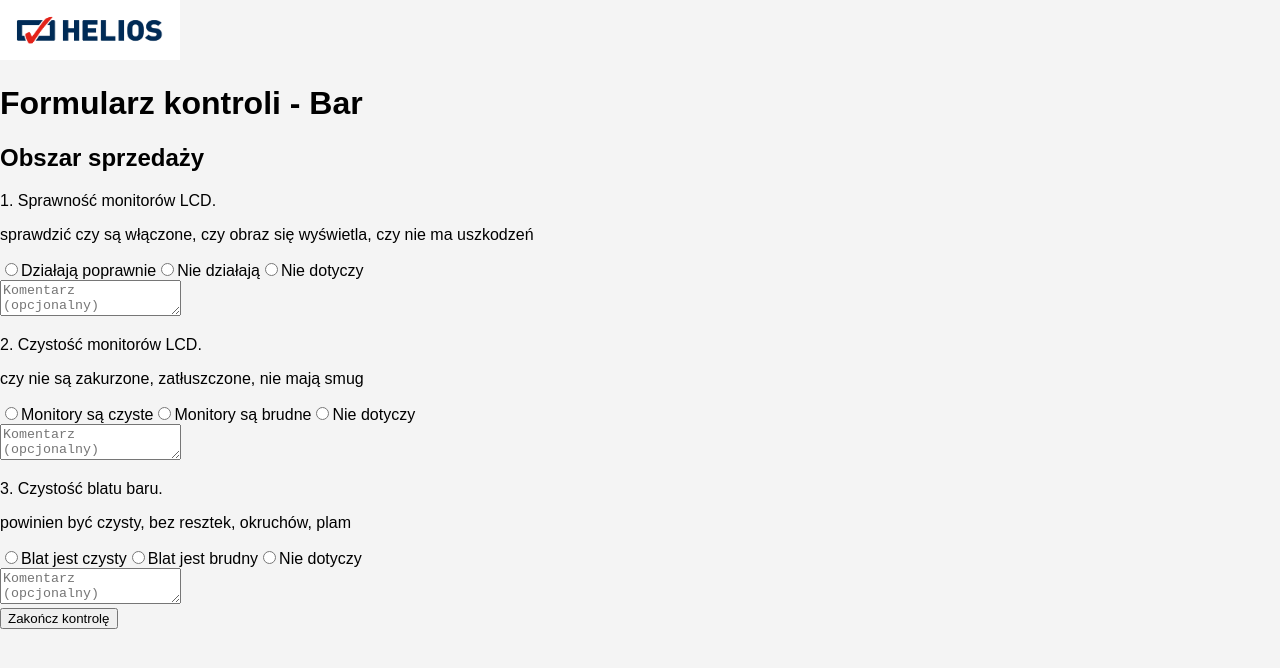
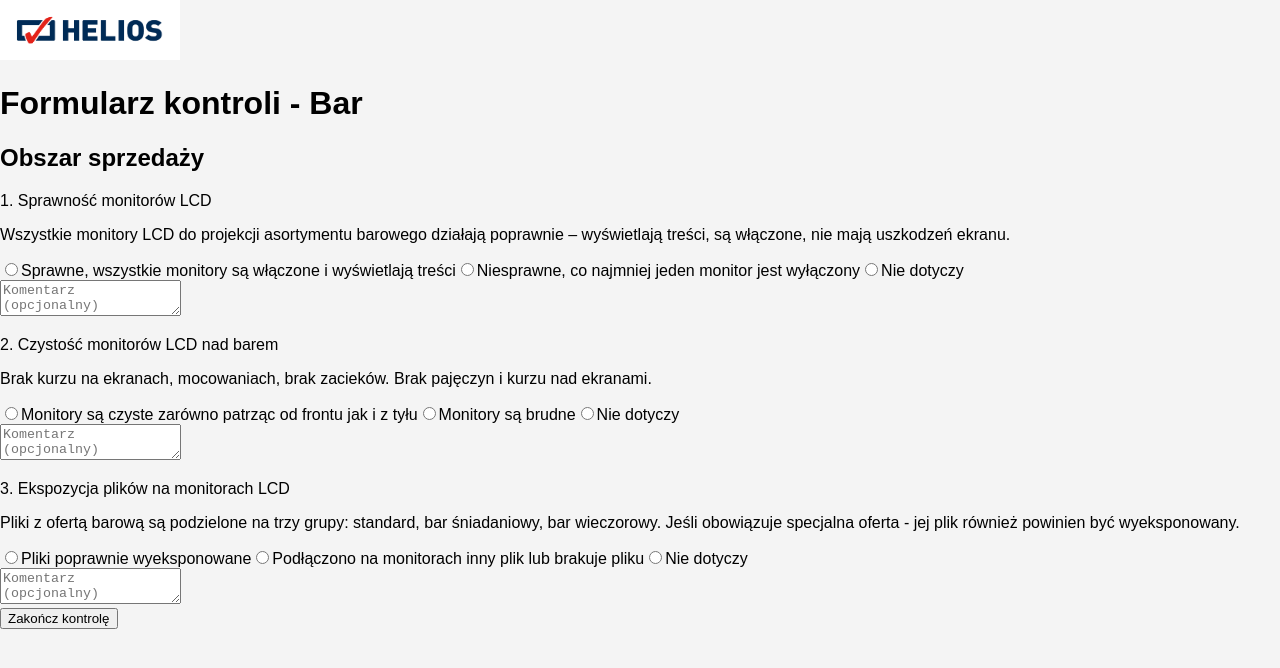
Before and after one commit to monikalipka/formularz-kontroli-helios-v5-flat, a React (Vite) app: page / in a window 1280 px wide. Shown: the top 668 px of the page. Built offline with nearby package versions, Linux system fonts and the light colour scheme.

Commit message:
Add files via upload

```diff
--- a/src/App.jsx
+++ b/src/App.jsx
@@ -1,11 +1,11 @@
 
 import React, { useState } from "react";
 
+// (tu w rzeczywistej paczce znajduje się pełna lista 69 pytań, tu skrócona wersja)
 const questions = [
-  {"numer":"1","sekcja":"Obszar sprzedaży","tresc":"Sprawność monitorów LCD.","opis":"sprawdzić czy są włączone, czy obraz się wyświetla, czy nie ma uszkodzeń","odpowiedzi":["Działają poprawnie","Nie działają","Nie dotyczy"]},
-  {"numer":"2","sekcja":"Obszar sprzedaży","tresc":"Czystość monitorów LCD.","opis":"czy nie są zakurzone, zatłuszczone, nie mają smug","odpowiedzi":["Monitory są czyste","Monitory są brudne","Nie dotyczy"]},
-  {"numer":"3","sekcja":"Obszar sprzedaży","tresc":"Czystość blatu baru.","opis":"powinien być czysty, bez resztek, okruchów, plam","odpowiedzi":["Blat jest czysty","Blat jest brudny","Nie dotyczy"]},
-  // ... pytania 4-69 pominięte tutaj, ale będą w pełnej wersji kodu
+  {"numer":"1","sekcja":"Obszar sprzedaży","tresc":"Sprawność monitorów LCD","odpowiedzi":["Sprawne, wszystkie monitory są włączone i wyświetlają treści","Niesprawne, co najmniej jeden monitor jest wyłączony","Nie dotyczy"],"opis":"Wszystkie monitory LCD do projekcji asortymentu barowego działają poprawnie – wyświetlają treści, są włączone, nie mają uszkodzeń ekranu."},
+  {"numer":"2","sekcja":"Obszar sprzedaży","tresc":"Czystość monitorów LCD nad barem","odpowiedzi":["Monitory są czyste zarówno patrząc od frontu jak i z tyłu","Monitory są brudne","Nie dotyczy"],"opis":"Brak kurzu na ekranach, mocowaniach, brak zacieków. Brak pajęczyn i kurzu nad ekranami."},
+  {"numer":"3","sekcja":"Obszar sprzedaży","tresc":"Ekspozycja plików na monitorach LCD","odpowiedzi":["Pliki poprawnie wyeksponowane","Podłączono na monitorach inny plik lub brakuje pliku","Nie dotyczy"],"opis":"Pliki z ofertą barową są podzielone na trzy grupy: standard, bar śniadaniowy, bar wieczorowy. Jeśli obowiązuje specjalna oferta - jej plik również powinien być wyeksponowany."}
 ];
 
 export default function FormularzKontroli() {
```
